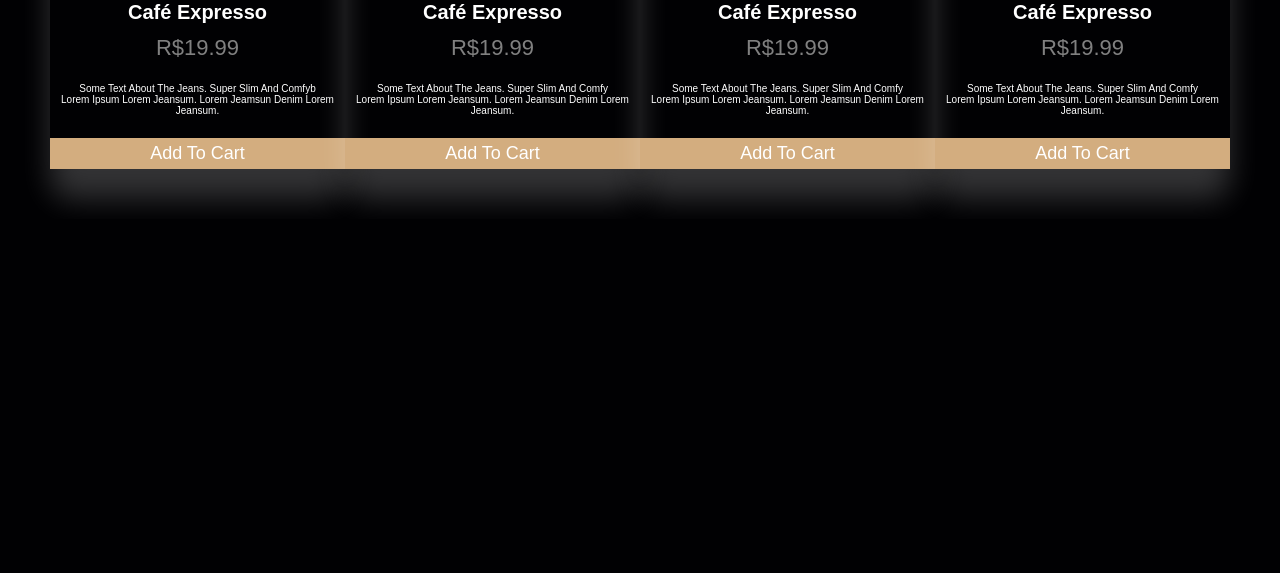
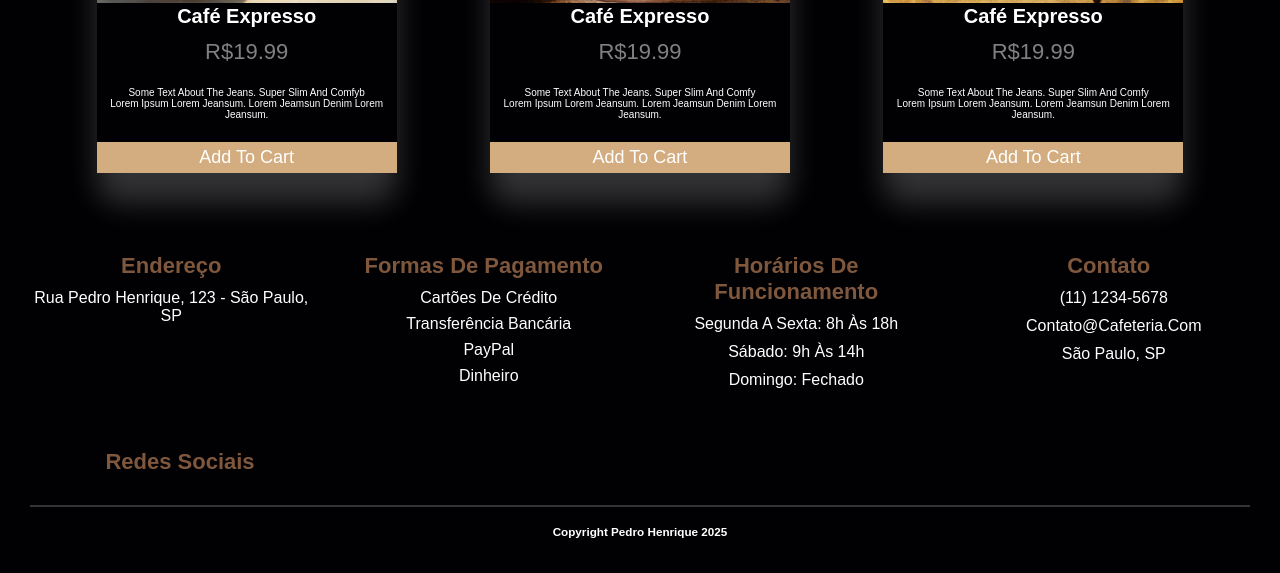
Before and after one commit to pedrohtgoncalvesgit/Cafeteria, a PHP site: page / in a window 1280 px wide. Shown: the part 1379-1952 px from the top of the page. Before the commit the page ends 1587 px from the top, so only its background shows below. Run offline with PHP 8.4, Linux system fonts and the light colour scheme.

Commit message:
mudança das fotos

```diff
--- a/Css/styles.css
+++ b/Css/styles.css
@@ -17,7 +17,10 @@
         text-transform: capitalize;
         transition: 0.2s linear;
         color: var(--white);
+        list-style: none;
     }
+
+
 
     body{
         background-color: var(--bg);
@@ -173,3 +176,95 @@
       }
 
       /* ----- FIM PRODUTOS------ */
+
+    /* Estilos do Footer da Cafeteria com Classes Exclusivas */
+/* Estilos do Footer da Cafeteria com Classes Exclusivas e Layout em Colunas */
+
+
+.footer-cafeteria {
+    background-color:var(--bg);
+    color: #ecf0f1;
+    padding: 30px;
+    font-family: 'Arial', sans-serif;
+    text-align: center;
+
+}
+
+.footer-cafeteria__container {
+    display: flex;
+    flex-wrap: wrap;
+    justify-content: space-between;
+    gap: 30px;
+    box-shadow: 0 2px 0px 0px rgba(255, 255, 255, 0.2);
+}
+
+/* Estilos das Colunas */
+.footer-cafeteria__col {
+    flex: 1;
+    min-width: 250px;
+    max-width: 300px;
+    margin-bottom: 20px;
+}
+
+.footer-cafeteria__col-titulo {
+    font-size: 22px;
+    margin-bottom: 10px;
+    color: #7f573d;
+}
+
+.footer-cafeteria__col-texto {
+    font-size: 16px;
+    margin-bottom: 10px;
+}
+
+.footer-cafeteria__col-lista {
+    list-style: none;
+    padding: 0;
+}
+
+.footer-cafeteria__col-item {
+    font-size: 16px;
+    margin: 8px 0;
+}
+
+.footer-cafeteria__col-icon {
+    margin-right: 10px;
+    color: #f39c12;
+}
+
+/* Estilos para Redes Sociais */
+.footer-cafeteria__col-icons {
+    display: flex;
+    justify-content: center;
+    gap: 20px;
+}
+
+.footer-cafeteria__col-social-icon {
+    color: #fff;
+    font-size: 30px;
+    text-decoration: none;
+    transition: color 0.3s ease, transform 0.3s ease;
+}
+
+.footer-cafeteria__col-social-icon:hover {
+    color: #f39c12; /* Cor dourada ao passar o mouse */
+    transform: scale(1.1);
+}
+
+.footer-cafeteria__col-social-icon-facebook:hover {
+    color: #3b5998; /* Cor do Facebook */
+}
+
+.footer-cafeteria__col-social-icon-instagram:hover {
+    color: #e4405f; /* Cor do Instagram */
+}
+
+.footer-cafeteria__col-social-icon-twitter:hover {
+    color: #1da1f2; /* Cor do Twitter */
+}
+
+/* Ícones de Contato */
+.footer-cafeteria__col-icon {
+    color: #f39c12;
+    margin-right: 10px;
+}
--- a/index.php
+++ b/index.php
@@ -42,7 +42,7 @@
             </div>
         </section>
     </header>
-    <!-- FIM HEADER  -->
+    <!-- Fim Header  -->
 
     <!-- Começo Banner  -->
     <img src="Img/Design sem nome (3).png" alt="" class="banner">
@@ -70,11 +70,13 @@
         </div>
     </section>
     <!-- Fim sobre nós  -->
+
+    <!-- Produtos -->
     <h2 class="title">Produ <span>tos</span> </h2>
 
         <div class="flex">
             <div class="card">
-                <img src="Img/cafe2.jpg" alt="Denim Jeans" style="width:100%">
+                <img src="Img/Cafe .webp" alt="Denim Jeans" style="width:100%">
                 <h1>Café Expresso</h1><br>
                 <p class="price">R$19.99</p>
                 <br>
@@ -85,7 +87,7 @@
             </div>
 
             <div class="card">
-                <img src="Img/cafe2.jpg" alt="Denim Jeans" style="width:100%">
+                <img src="Img/Cafe 2.webp" alt="Denim Jeans" style="width:100%">
                 <h1>Café Expresso</h1><br>
                 <p class="price">R$19.99</p>
                 <br>
@@ -96,7 +98,7 @@
             </div>
 
                 <div class="card">
-                    <img src="Img/cafe2.jpg" alt="Denim Jeans" style="width:100%">
+                    <img src="Img/cafe 3.jpg" alt="Denim Jeans" style="width:100%">
                     <h1>Café Expresso</h1><br>
                     <p class="price">R$19.99</p>
                     <br>
@@ -107,17 +109,72 @@
                 </div>
 
 
-                <div class="card">
-                    <img src="Img/cafe2.jpg" alt="Denim Jeans" style="width:100%">
-                    <h1>Café Expresso</h1><br>
-                    <p class="price">R$19.99</p><br><br>
-                    <p>Some text about the jeans. Super slim and comfy <br> lorem ipsum lorem jeansum. Lorem jeamsun denim lorem jeansum.</p><br>
-                    <br>
-                    <p><button>Add to Cart</button></p>
+    </div>
+        <!-- Fim Produtos  -->
 
+        <footer class="footer-cafeteria">
+    <div class="footer-cafeteria__container">
+        <!-- Endereço -->
+        <div class="footer-cafeteria__col footer-cafeteria__col-endereco">
+            <h3 class="footer-cafeteria__col-titulo">Endereço</h3>
+            <p class="footer-cafeteria__col-texto">Rua Pedro Henrique, 123 - São Paulo, SP</p>
+        </div>
+
+        <!-- Formas de Pagamento -->
+        <div class="footer-cafeteria__col footer-cafeteria__col-pagamento">
+            <h3 class="footer-cafeteria__col-titulo">Formas de Pagamento</h3>
+            <ul class="footer-cafeteria__col-lista">
+                <li class="footer-cafeteria__col-item">
+                    <i class="footer-cafeteria__col-icon fas fa-credit-card"></i> Cartões de Crédito
+                </li>
+                <li class="footer-cafeteria__col-item">
+                    <i class="footer-cafeteria__col-icon fas fa-university"></i> Transferência Bancária
+                </li>
+                <li class="footer-cafeteria__col-item">
+                    <i class="footer-cafeteria__col-icon fas fa-wallet"></i> PayPal
+                </li>
+                <li class="footer-cafeteria__col-item">
+                    <i class="footer-cafeteria__col-icon fas fa-cash-register"></i> Dinheiro
+                </li>
+            </ul>
+        </div>
+
+        <!-- Horários de Funcionamento -->
+        <div class="footer-cafeteria__col footer-cafeteria__col-horarios">
+            <h3 class="footer-cafeteria__col-titulo">Horários de Funcionamento</h3>
+            <p class="footer-cafeteria__col-texto">Segunda a Sexta: 8h às 18h</p>
+            <p class="footer-cafeteria__col-texto">Sábado: 9h às 14h</p>
+            <p class="footer-cafeteria__col-texto">Domingo: Fechado</p>
+        </div>
+
+        <!-- Contato -->
+        <div class="footer-cafeteria__col footer-cafeteria__col-contato">
+            <h3 class="footer-cafeteria__col-titulo">Contato</h3>
+            <p class="footer-cafeteria__col-texto"><i class="footer-cafeteria__col-icon fas fa-phone"></i> (11) 1234-5678</p>
+            <p class="footer-cafeteria__col-texto"><i class="footer-cafeteria__col-icon fas fa-envelope"></i> contato@cafeteria.com</p>
+            <p class="footer-cafeteria__col-texto"><i class="footer-cafeteria__col-icon fas fa-map-marker-alt"></i> São Paulo, SP</p>
+        </div>
+
+        <!-- Redes Sociais -->
+        <div class="footer-cafeteria__col footer-cafeteria__col-redes-sociais">
+            <h3 class="footer-cafeteria__col-titulo">Redes Sociais</h3>
+            <div class="footer-cafeteria__col-icons">
+                <a href="https://facebook.com" target="_blank" class="footer-cafeteria__col-social-icon">
+                    <i class="footer-cafeteria__col-icon-facebook fab fa-facebook-f"></i>
+                </a>
+                <a href="https://instagram.com" target="_blank" class="footer-cafeteria__col-social-icon">
+                    <i class="footer-cafeteria__col-icon-instagram fab fa-instagram"></i>
+                </a>
+                <a href="https://twitter.com" target="_blank" class="footer-cafeteria__col-social-icon">
+                    <i class="footer-cafeteria__col-icon-twitter fab fa-twitter"></i>
+                </a>
             </div>
+        </div>
     </div>
-        <!-- Fim sobre nos  -->
+
+
+    <h3 style="padding:5px;padding-top:20px">Copyright Pedro Henrique 2025</h3>
+</footer>
 
 
 </body>
```
Also changed, not shown: Img/Cafe .webp (added), Img/Cafe 2.webp (added), Img/Cafe-2.jpg (added), Img/cafe 3.jpg (added), Img/cafe 4.webp (added).
